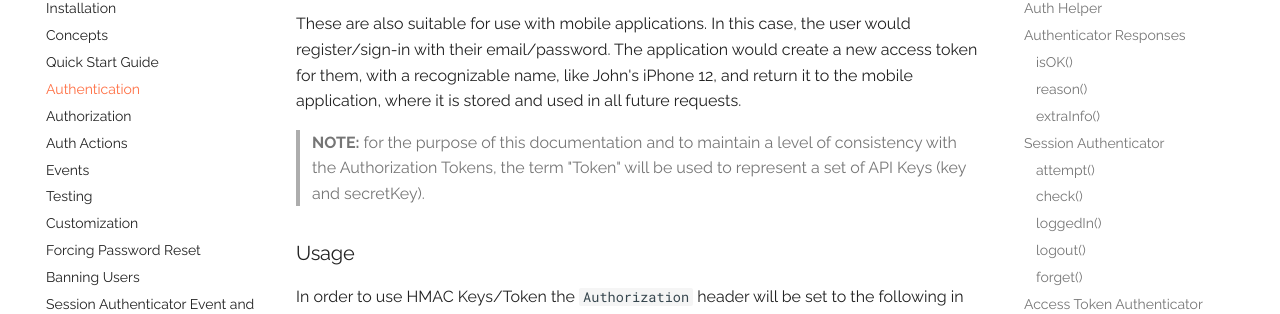
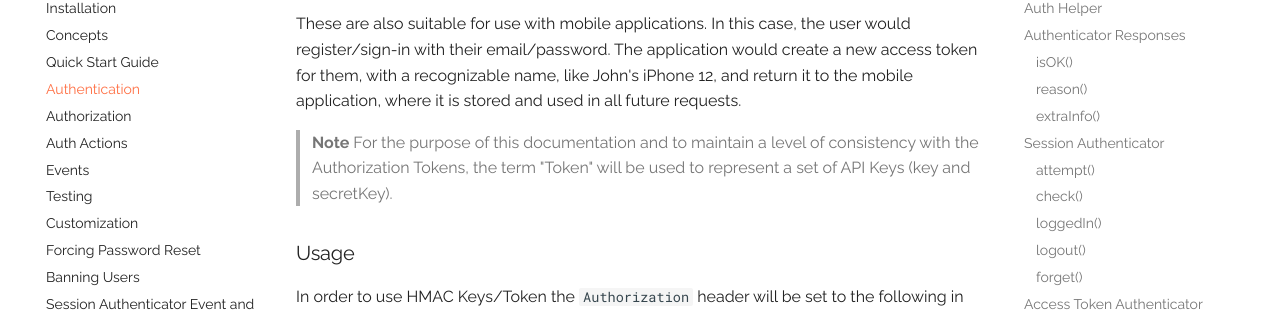
Before and after one commit to codeigniter4/shield, an MkDocs documentation site: the page built from docs/authentication.md, in a window 1280 px wide and 900 px high, scrolled down 6979 px. Shown: the part 127-441 px from the top of the window. Built offline with MkDocs 1.6.1 and Material for MkDocs 9.7.7, drawn with Linux system fonts in a browser that asks for light colours; comment, search, counter and statistics services are not loaded; a style sheet for code colours, icons or effects is not loaded.

```diff
--- a/docs/authentication.md
+++ b/docs/authentication.md
@@ -316,7 +316,7 @@ with their email/password. The application would create a new access token for t
 name, like John's iPhone 12, and return it to the mobile application, where it is stored and used
 in all future requests.
 
-> **NOTE:** for the purpose of this documentation and to maintain a level of consistency with the Authorization Tokens,
+> **Note** For the purpose of this documentation and to maintain a level of consistency with the Authorization Tokens,
 the term "Token" will be used to represent a set of API Keys (key and secretKey).
 
 ### Usage
```
